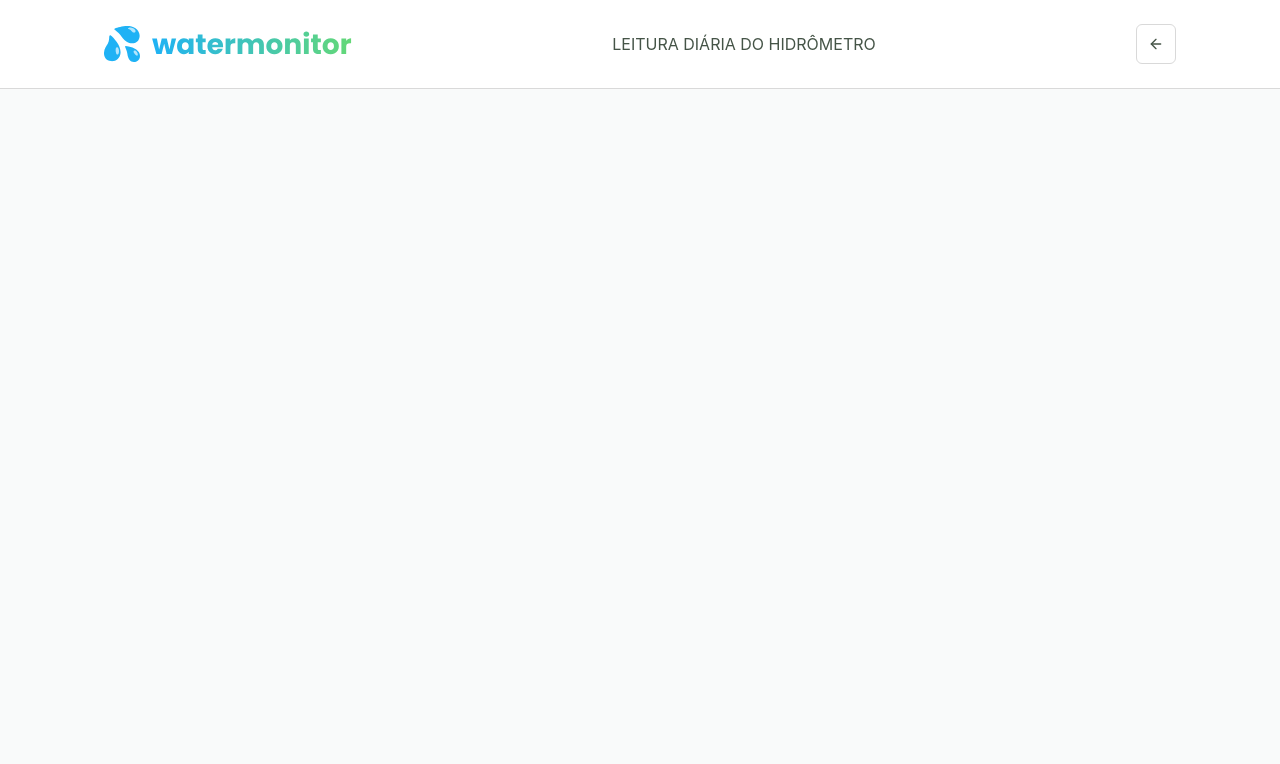
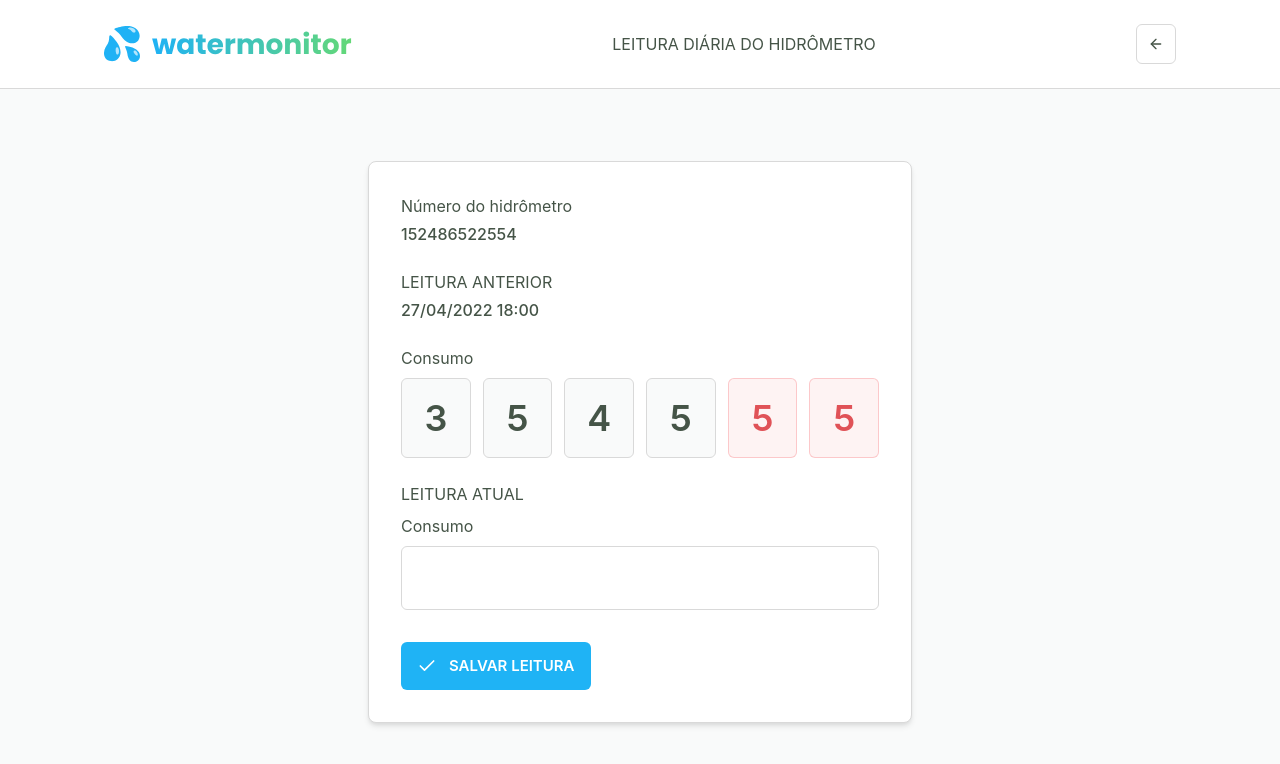
Before and after one commit to ifbaianosi/watermonitor, a React (Vite) app in the folder web/: page / in a window 1280 px wide. Shown: the top 764 px of the page. Built offline with nearby package versions, Linux system fonts and the light colour scheme.

Commit message:
created hydrometer daily reading page

```diff
--- a/web/src/App.tsx
+++ b/web/src/App.tsx
@@ -1,13 +1,81 @@
-import { Flex, Stack } from "@chakra-ui/react";
+import { Box, Button, HStack, Icon, Input, PinInput, PinInputField , Stack, Text, useToast } from "@chakra-ui/react";
+import { useState } from "react";
+import { FiCheck } from "react-icons/fi";
 
 import { Header } from './components/Header'
 
 
 function App() {
+
+  const toast = useToast()
+
+  const [isSubmiting, setIsSubmiting] = useState(false)
+
+  async function handleSubmit() {
+    setIsSubmiting(true)
+    await new Promise(resolve => setTimeout(resolve, 2000))
+    toast({
+      title: `Dados salvo com sucesso`,
+      status: 'success',
+      position: 'top-right',
+      variant: 'left-accent',
+      isClosable: true,
+    })
+    setIsSubmiting(false)
+  }
+
   return (
     <Stack>
-      <Header />
+      <Header title="LEITURA DIÁRIA DO HIDRÔMETRO" />
 
+      <Box mt='0' as="main" w={'100vw'}>
+        <Box maxWidth="1120px" mx="auto" px={'6'}>
+
+          <Box marginTop='16' w={'544px'} mx='auto' bg={'white'} p={'8'} rounded='lg' boxShadow='md' borderWidth={'1px'} borderColor={'stroke'}>
+            <Stack spacing={'6'}>
+              <Stack spacing={'1'}>
+                <Text>Número do hidrômetro</Text>
+                <Text fontWeight={'medium'}>152486522554</Text>
+              </Stack>
+
+              <Stack spacing={6}>
+                <Stack spacing={1}>
+                  <Text>LEITURA ANTERIOR</Text>
+                  <Text fontWeight={'medium'}>27/04/2022 18:00</Text>
+                </Stack>
+
+                <Stack>
+                  <Text>Consumo</Text>
+                  <HStack spacing='3'>
+                    <PinInput defaultValue='354555'>
+                      <PinInputField readOnly h='80px' w='70px' bg='background' borderWidth={'1px'} borderColor='stroke' fontSize={'36px'} fontWeight='semibold' />
+                      <PinInputField readOnly h='80px' w='70px' bg='background' borderWidth={'1px'} borderColor='stroke' fontSize={'36px'} fontWeight='semibold' />
+                      <PinInputField readOnly h='80px' w='70px' bg='background' borderWidth={'1px'} borderColor='stroke' fontSize={'36px'} fontWeight='semibold' />
+                      <PinInputField readOnly h='80px' w='70px' bg='background' borderWidth={'1px'} borderColor='stroke' fontSize={'36px'} fontWeight='semibold' />
+                      <PinInputField readOnly h='80px' w='70px' bg='redAlpha' borderWidth={'1px'} borderColor='redAlpha200' textColor={'red'} fontSize={'36px'} fontWeight='semibold' />
+                      <PinInputField readOnly h='80px' w='70px' bg='redAlpha' borderWidth={'1px'} borderColor='redAlpha200' textColor={'red'} fontSize={'36px'} fontWeight='semibold' />
+                    </PinInput>
+                  </HStack>
+                </Stack>
+
+                <Stack spacing={2}>
+                  <Text>LEITURA ATUAL</Text>
+                  <Text>Consumo</Text>
+                  <Input fontSize={'28px'} name="consume" type={'number'} borderColor={'stroke'} h='16' textAlign={'right'} />
+                </Stack>
+
+              </Stack>
+            </Stack>
+
+            <Button onClick={handleSubmit} isLoading={isSubmiting} loadingText='Aguarde' mt={'8'} h={'12'} bg={'brand.blue'} textColor={'white'} fontSize="15px" _hover={{opacity: '0.8'}}>
+              <Icon as={FiCheck} fontSize="20" mr={'3'} />
+              SALVAR LEITURA
+            </Button>
+
+          </Box>
+
+        </Box>
+      </Box>
 
     </Stack>
   )
--- a/web/src/components/Header/index.tsx
+++ b/web/src/components/Header/index.tsx
@@ -1,15 +1,19 @@
 import { Box, Flex, Icon, IconButton, Text, Image } from "@chakra-ui/react";
 import { FiArrowLeft } from 'react-icons/fi'
 
-import logoImg from '/public/assets/logo.svg'
+import logoImg from '../../assets/logo.svg'
 
-export function Header() {
+interface HeaderProps {
+    title: string;
+}
+
+export function Header({title}: HeaderProps) {
     return(
-        <Box w={'100vw'} bg={'white'} borderBottom={'1px'} borderColor={'stroke'}>
+        <Box as="header" w={'100vw'} bg={'white'} borderBottom={'1px'} borderColor={'stroke'}>
             <Flex px='6' width={'100%'} margin={'auto'} maxWidth={'1120px'} as="header" justify={'space-between'} align={'center'} py="6">
                 <Image src={logoImg} alt="Logo watermonitor" />
 
-                <Text>LEITURA DIÁRIA DO HIDRÔMETRO</Text>
+                <Text>{title}</Text>
 
                 <IconButton aria-label="Voltar para a página anterior" bg={'white'} borderWidth={1} borderColor={'stroke'} icon={<Icon as={FiArrowLeft}  />} />
             </Flex>
--- a/web/src/styles/theme.ts
+++ b/web/src/styles/theme.ts
@@ -5,6 +5,12 @@ const theme = extendTheme({
         background: "#F9FAFA",
         texts: '#455447',
         stroke: '#D9D9D9',
+        brand: {
+          blue: '#1FB3F5'
+        },
+        red: '#E05257',
+        redAlpha: 'RGBA(237, 28, 36, 0.05)',
+        redAlpha200: 'RGBA(237, 28, 36, 0.20)'
     },
     styles: {
       global: {
```
Also changed, not shown: web/src/assets/logo.svg (renamed from web/public/assets/logo.svg).
